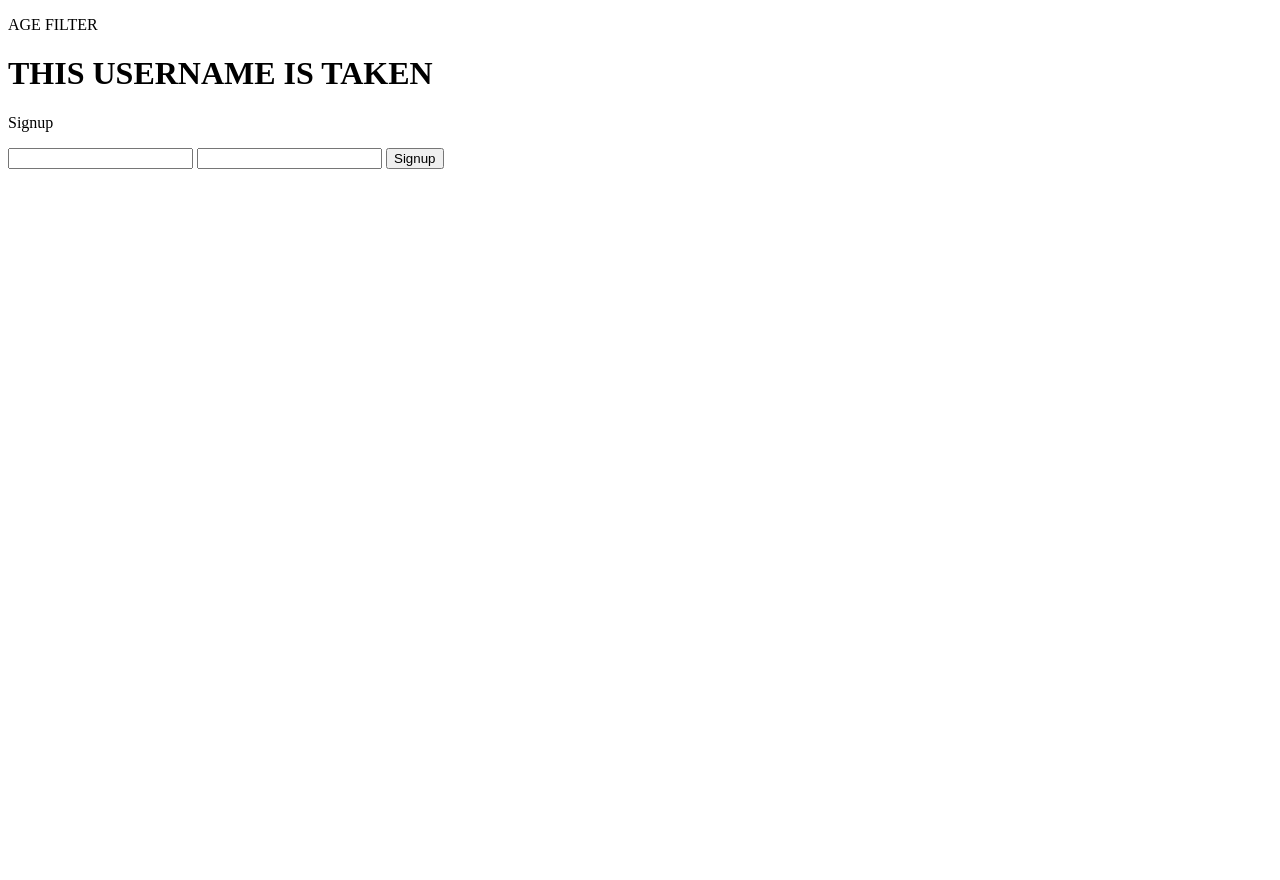
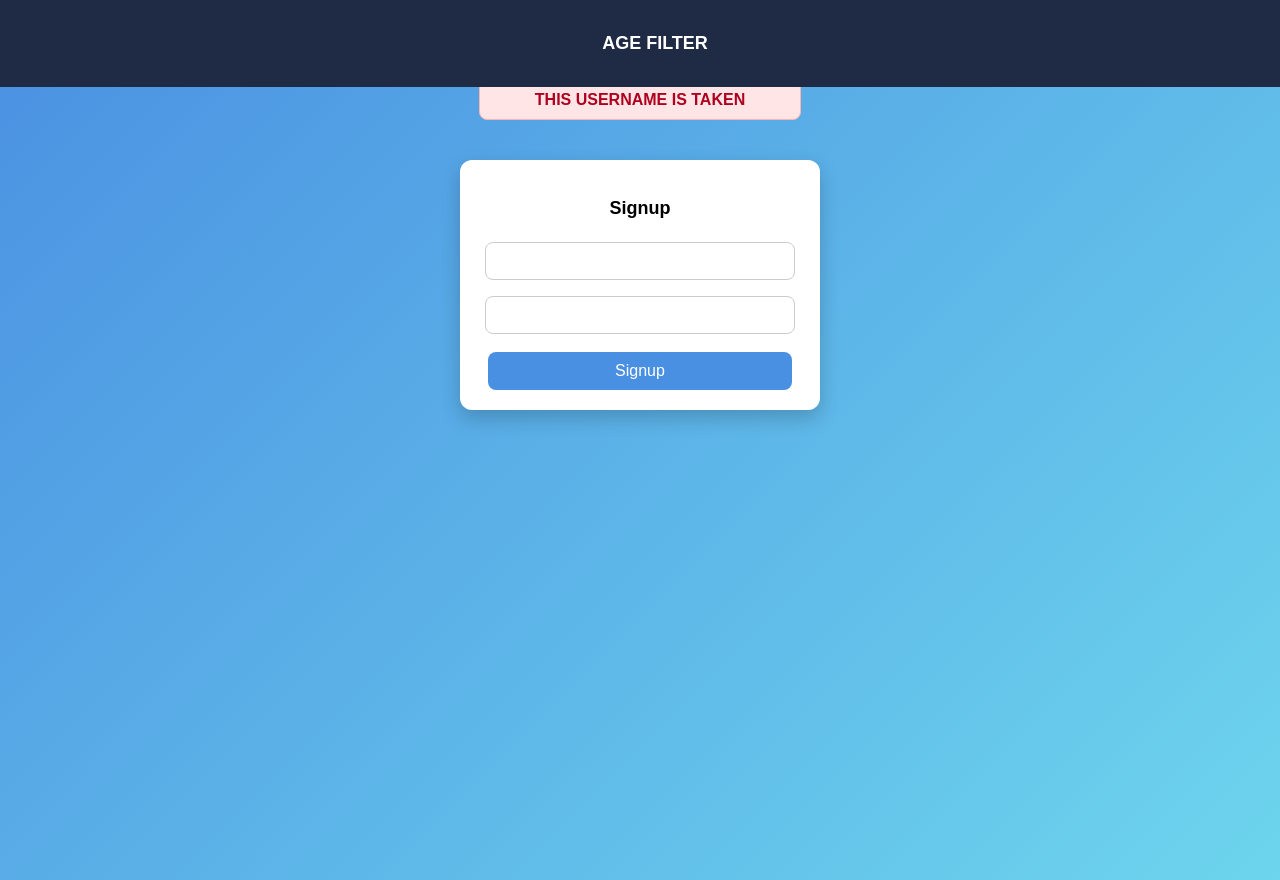
Before and after one commit to roboswordblog/AgeFilter, a Flask app: template templates/signup.html in a window 1280 px wide. Before the commit the page ends 169 px from the top, so only its background shows below. Run offline with Flask 3, Linux system fonts and the light colour scheme; the template is opened without the code that fills it, so the values that code supplies are empty.

Commit message:
STYLE IT

```diff
--- a/app.py
+++ b/app.py
@@ -8,11 +8,14 @@ def index():
 
 @app.route("/login", methods=["Get", "Post"])
 def login():
-    if request.methods == "GET":
+
+    if request.method == "GET":
         return render_template("login.html")
-    elif request.methods == "POST":
-        # add the datamanage later
+
+    elif request.method == "POST":
         return render_template("home.html")
+    return None
+
 
 @app.route("/signup", methods=["GET", "POST"])
 def signup():
--- a/templates/signup.html
+++ b/templates/signup.html
@@ -2,35 +2,97 @@
 <head>
 <title></title>
 <style>
-.body{
+body {
+    margin: 0;
+    font-family: Arial, sans-serif;
+    background: linear-gradient(135deg, #4a90e2, #6dd5ed);
+    height: 100vh;
+}
 
+/* Navbar */
+.navbar {
+    width: 100%;
+    background: #1f2a44;
+    color: white;
+    padding: 15px;
+    text-align: center;
+    font-weight: bold;
+    font-size: 18px;
+    position: fixed;
+    top: 0;
+    left: 0;
 }
-.card{
 
+/* Error Box */
+.errorBox {
+    margin-top: 80px;
+    text-align: center;
+    color: #b00020;
+    background: #ffe5e5;
+    border: 1px solid #ffb3b3;
+    padding: 10px;
+    width: 300px;
+    margin-left: auto;
+    margin-right: auto;
+    border-radius: 8px;
 }
-.card input{
 
+.errorBox h1 {
+    font-size: 16px;
+    margin: 0;
 }
-.card p{
 
+.errorBox p {
+    margin: 5px 0 0;
+    font-size: 14px;
 }
-.card h1{
 
+/* Card */
+.card {
+    background: white;
+    width: 320px;
+    margin: 40px auto;
+    padding: 20px;
+    border-radius: 12px;
+    box-shadow: 0 8px 20px rgba(0,0,0,0.2);
+    text-align: center;
 }
-.navbar{
 
+.card p {
+    font-size: 18px;
+    margin-bottom: 15px;
+    font-weight: bold;
 }
-.navbar p{
 
+.card h1 {
+    margin-bottom: 10px;
 }
-.errorBox{
 
+/* Inputs */
+.card input {
+    width: 90%;
+    padding: 10px;
+    margin: 8px 0;
+    border-radius: 8px;
+    border: 1px solid #ccc;
+    font-size: 14px;
 }
-.errorBox h1{
 
+/* Button */
+.card button {
+    width: 95%;
+    padding: 10px;
+    margin-top: 10px;
+    background: #4a90e2;
+    color: white;
+    border: none;
+    border-radius: 8px;
+    font-size: 16px;
+    cursor: pointer;
 }
-.errorBox p{
 
+.card button:hover {
+    background: #357abd;
 }
 </style>
 </head>
```
